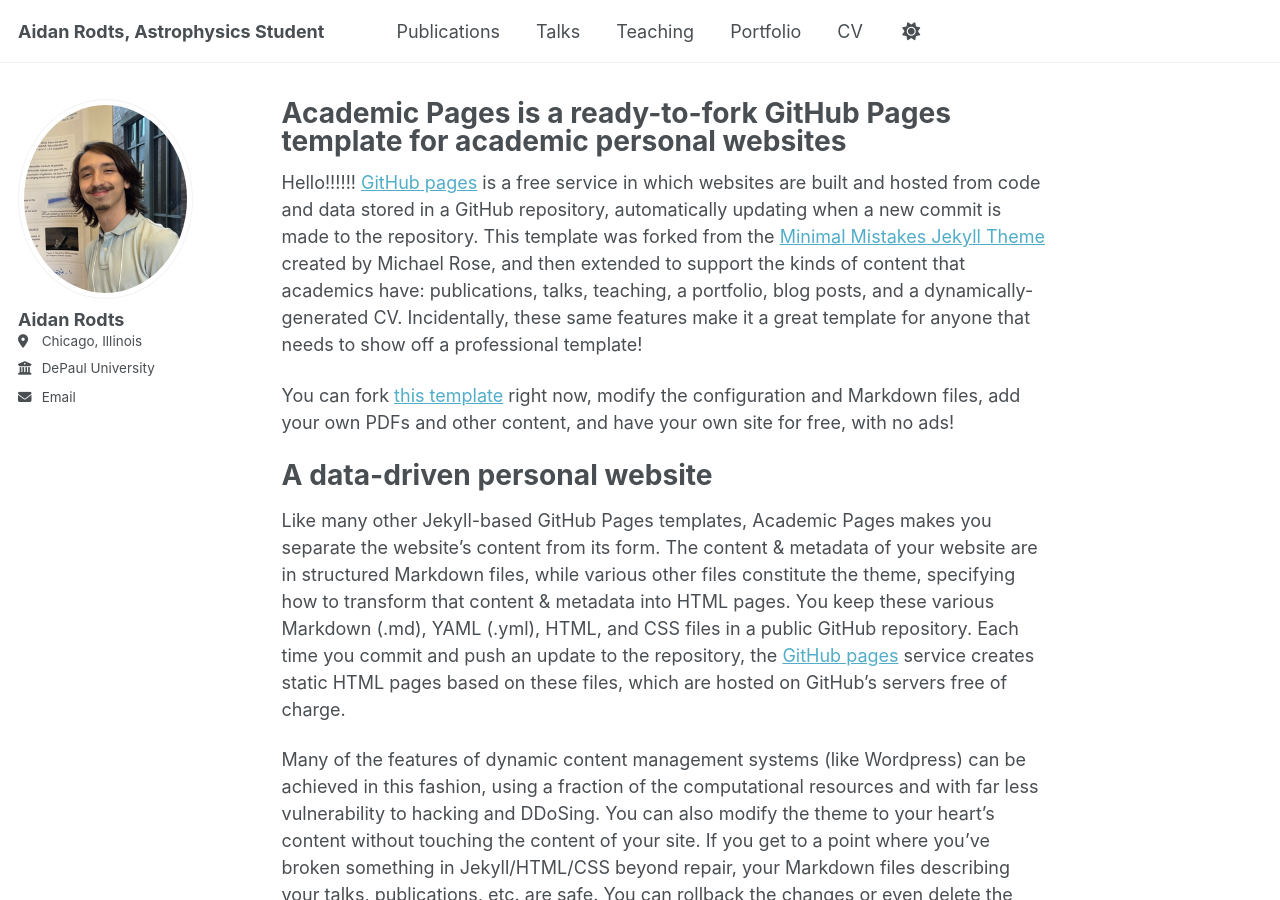
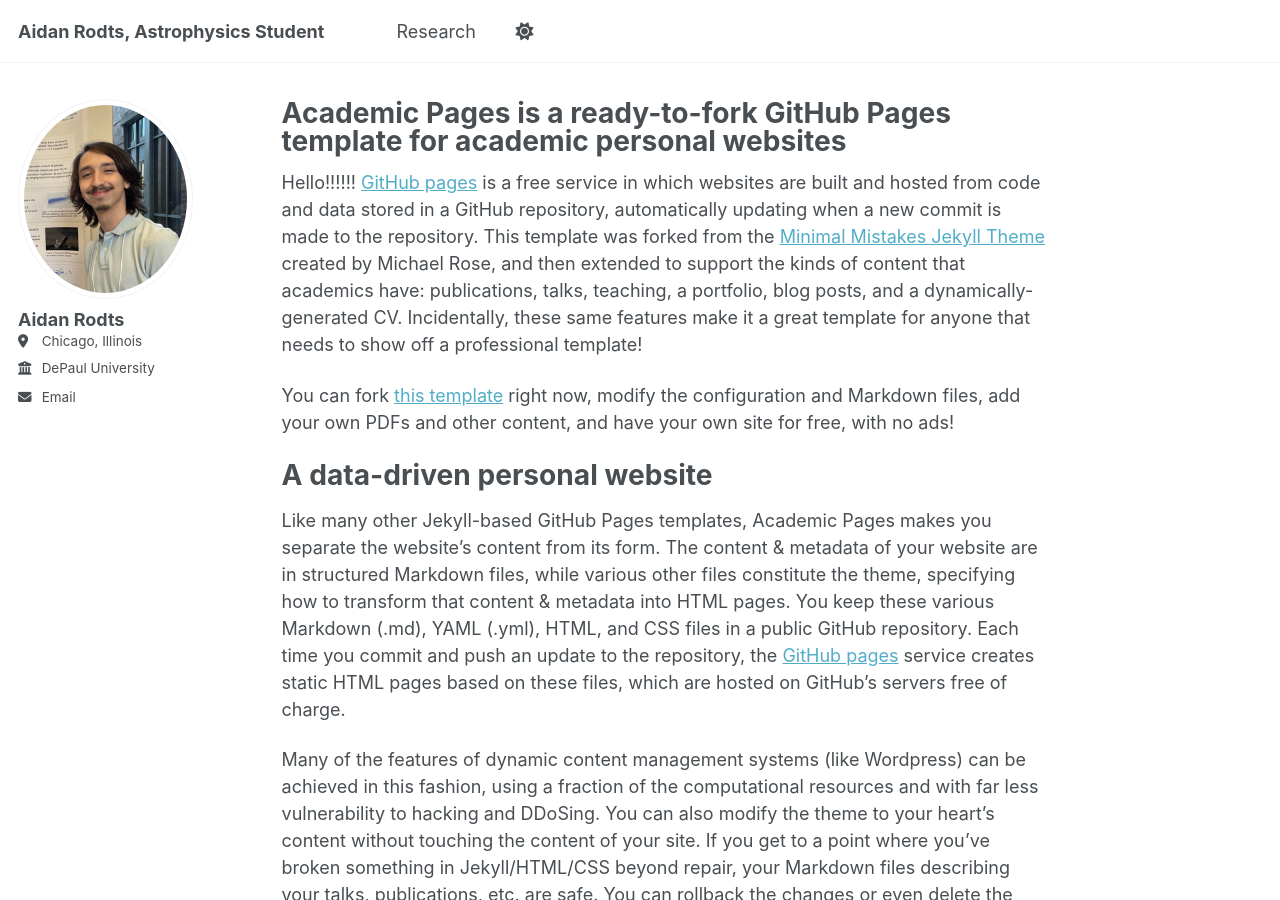
Before and after one commit to arodts/project, a Jekyll site: the page built from _pages/about.md, in a window 1280 px wide and 900 px high. Built offline with Jekyll 4.4.1, drawn with Linux system fonts in a browser that asks for light colours; a script that is not in the unit is left out; part of the change alters nothing that is shown.

Commit message:
Update navigation.yml

```diff
--- a/_data/navigation.yml
+++ b/_data/navigation.yml
@@ -8,23 +8,23 @@
 #      Markdown formatted page while the second is generated using JSON.
 
 main:
-  - title: "Publications"
-    url: /publications/
+  - title: "Research"
+    url: /Research/
 
-  - title: "Talks"
-    url: /talks/
+  #- title: "Talks"
+    #url: /talks/
 
-  - title: "Teaching"
-    url: /teaching/
+  #- title: "Teaching"
+    #url: /teaching/
 
-  - title: "Portfolio"
-    url: /portfolio/
+  #- title: "Portfolio"
+    #url: /portfolio/
 
   #- title: "Blog Posts"
     #url: /year-archive/
 
-  - title: "CV"
-    url: /cv/
+  #- title: "CV"
+    #url: /cv/
 
   # - title: "CV"
   #   url: /cv-json/
```
